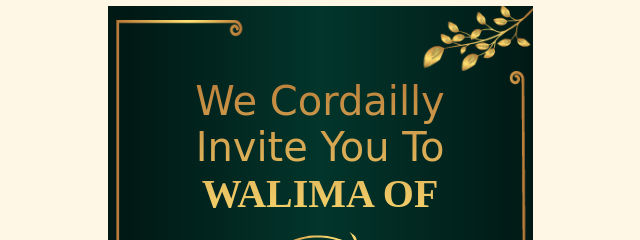
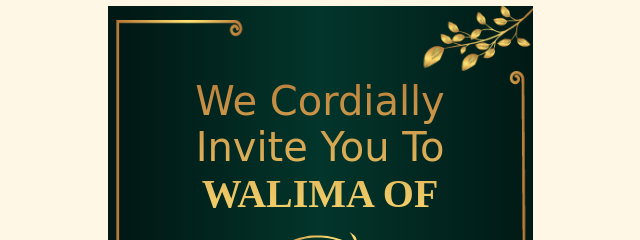
Before and after one commit to khwasi87/Walima-invitation, a plain HTML site: page index.html in a window 1280 px wide. Shown: the top 240 px of the page, 320-960 px from the left. Drawn offline with nearby package versions, Linux system fonts and the light colour scheme; a web font is replaced by a local one.

Commit message:
html text

```diff
--- a/index.html
+++ b/index.html
@@ -15,7 +15,7 @@
             <img src="img/frame2.png" alt="">
         </div>
         <header>
-            <p class="js-reveal">We Cordailly Invite You To</p>
+            <p class="js-reveal">We Cordially Invite You To</p>
             <h2 class="js-reveal">WALIMA OF</h2>
             <img src="img/Wedding-logo-05.svg" alt="Wedding-logo-05">
         </header>
```
